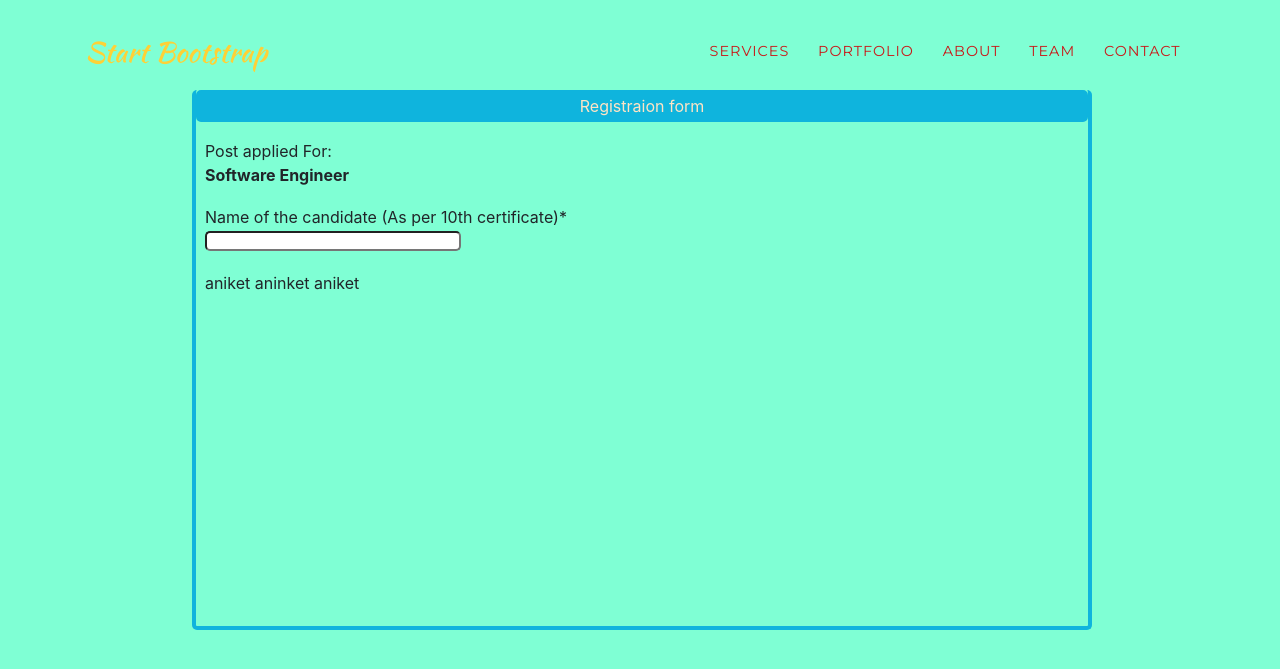
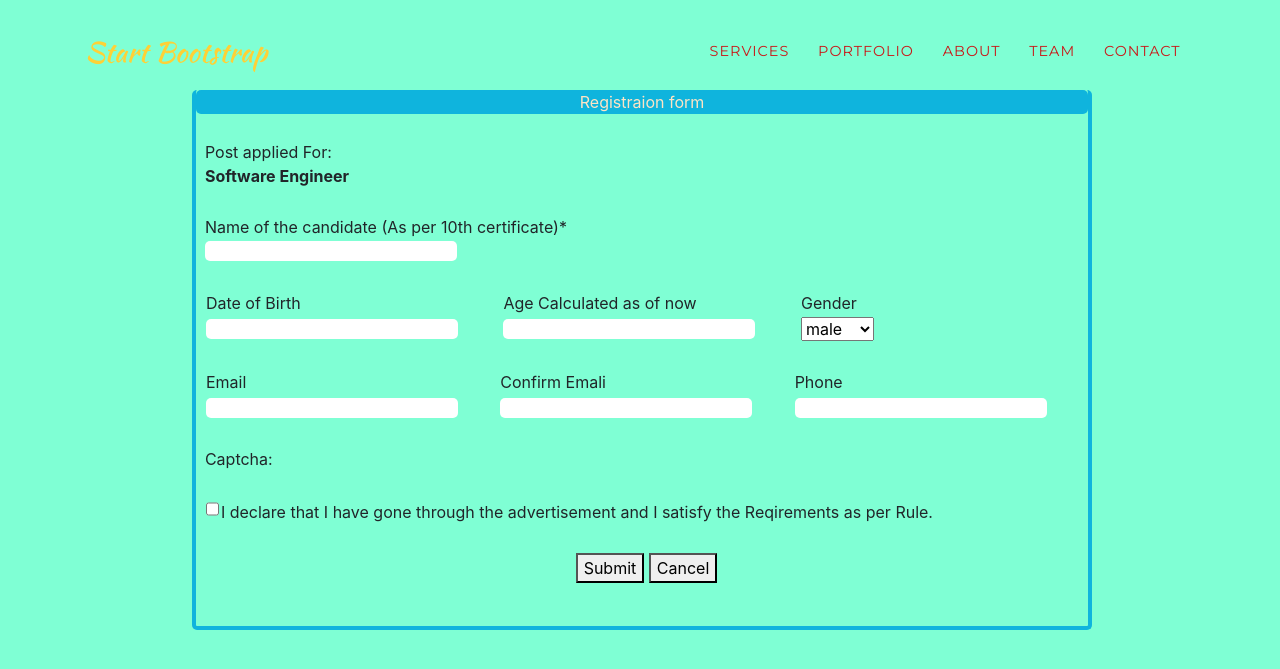
Before and after one commit to aniketjha1729/ExamRegistratuion, a PHP site: page / in a window 1280 px wide. Shown: the top 669 px of the page. Run offline with PHP 8.4, Linux system fonts and the light colour scheme; some web fonts are replaced.

Commit message:
registraionformdone

```diff
--- a/css/agency.css
+++ b/css/agency.css
@@ -79,16 +79,23 @@ body {
   border-radius: 5px;
 }
 .formtitle{
-  border: #0fb4dd solid 4px;
+  /* border: #0fb4dd solid 4px; */
   background-color:  #0fb4dd;
   border-radius: 5px;
   color: bisque;
 }
 .frominput{
-  margin-top: 2%;
+  margin-top: 3%;
   margin-left: 1%;
+  /* border: teal solid 3px; */
 }
 input{
   border-radius: 5px;
+  border: transparent;
   height: 20px;
+  box-shadow: none
 }
+
+.tdform{
+  width: 300px;
+}
--- a/index.php
+++ b/index.php
@@ -67,18 +67,60 @@
       <div class="frominput">
         <span>Post applied For:</span>
         <div><b> Software Engineer</b></div>
-
       </div>
       <div class="frominput">
         <span>Name of the candidate (As per 10th certificate)* </span>
         <div><input type="text" name="name"></div>
       </div>
       <div class="frominput">
-        <span>aniket</span>
-        <span>aninket</span>
-        <span>aniket</span>
+        <table>
+          <tr>
+            <td class="tdform">Date of Birth</td>
+            <td class="tdform">Age Calculated as of now</td>
+            <td class="tdform">Gender</td>
+          </tr>
+          <tr>
+            <td class="tdform"><input type="text"></td>
+            <td class="tdform"><input type="text" name="" id=""></td>
+            <td class="tdform">
+              <select name="gender" id="">
+                <option value="male">male</option>
+                <option value="female">female</option>
+              </select>
+            </td>
+          </tr>
+        </table>
       </div>
-
+      <div class="frominput">
+        <table>
+          <tr>
+            <td class="tdform">Email</td>
+            <td class="tdform">Confirm Emali</td>
+            <td class="tdform">Phone</td>
+          </tr>
+          <tr>
+            <td class="tdform"><input type="email"></td>
+            <td class="tdform"><input type="email" name="" id=""></td>
+            <td class="tdform"><input type="number"></td>
+          </tr>
+        </table>
+      </div>
+      <div class="frominput">
+        Captcha:
+      </div>
+      <div class="frominput">
+        <table>
+          <tr>
+            <td class="agree"><input type="checkbox" name="" id=""></td>
+            <td class="agree">I declare that I have gone through the advertisement and I satisfy the Reqirements as per Rule.</td>
+          </tr></table>
+      </div>
+      <div class="frominput">
+      <center>
+         <button type="submit">Submit</button>
+         <button type="submit">Cancel</button>
+      </center>
+      </div>
     </div>
 
 
```
